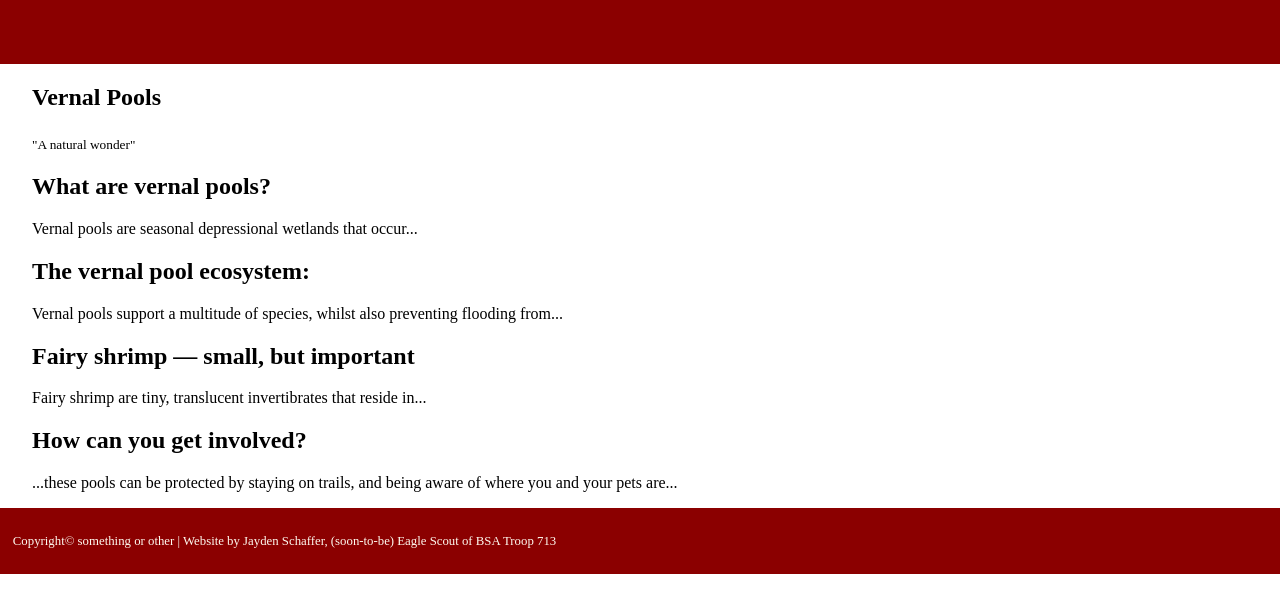
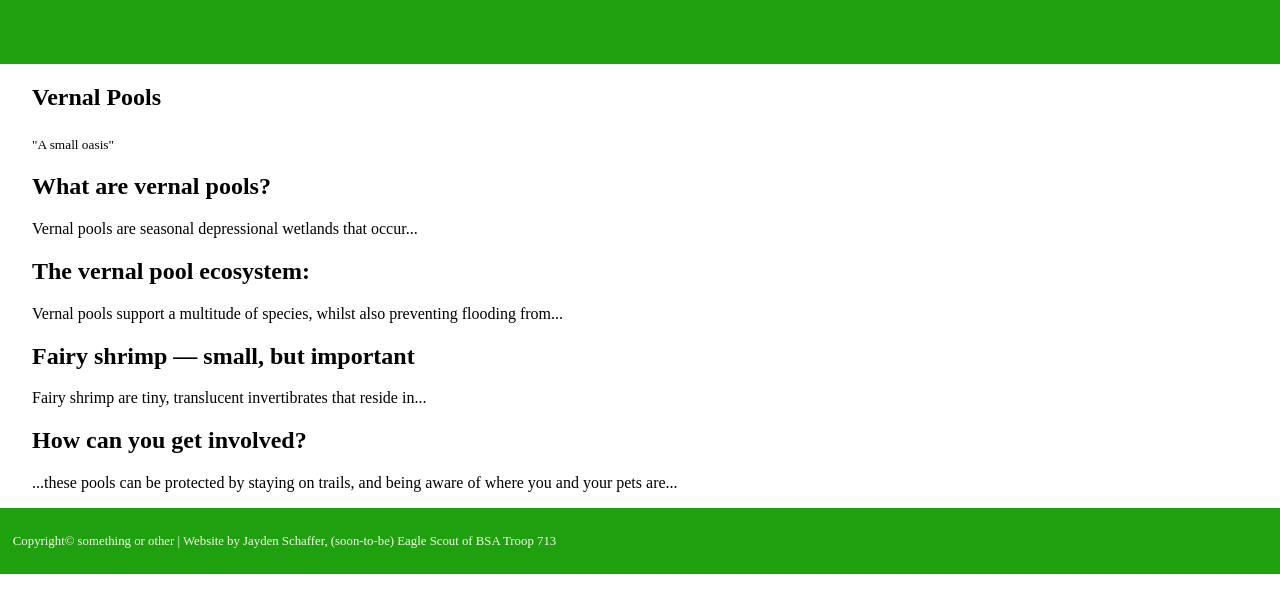
Before and after one commit to JaydenSchaffer/Vernal-Pools-Eagle-Project, a plain HTML site: page index.html in a window 1280 px wide. Drawn offline with Linux system fonts and the light colour scheme.

Commit message:
Color Update
switch red theming to green

minor text and notes adjustments

```diff
--- a/css/style.css
+++ b/css/style.css
@@ -13,7 +13,7 @@ body {
 
 /* Header styles */
 header {
-    background-color: #8b0000;
+    background-color: rgb(31, 160, 14);
     padding: 2em;
 }
 
@@ -24,7 +24,7 @@ header p {
 
 /* Footer styles */
 footer {
-    background-color: #8b0000;
+    background-color: rgb(31, 160, 14);
     padding: 1em;
     font-size: 0.8em;
 }
--- a/index.html
+++ b/index.html
@@ -8,7 +8,7 @@
   </head>
   <body>
     <header>
-        <!-- If you wanted a header bar that shows up on all pages of a multi-page site the code for that would go here. I don't know if that's necessary, so I'm leaving it blank for now. The tags are just here for the colored placeholder bar css makes.-->
+        <!--Will leave header in for the nice colored bar, might add text-->
     </header>
 
     <main>
@@ -17,7 +17,7 @@
             <!-- Probably needs a better title than just "vernal pools."
                  Schaffer, you should probably find a person to do marketing. -->
 
-            <sub>"A natural wonder"</sub>
+            <sub>"A small oasis"</sub>
             <!-- Again, marketing should come up with a better catchphrase. -->
         </section>
 
```
